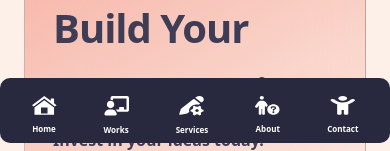
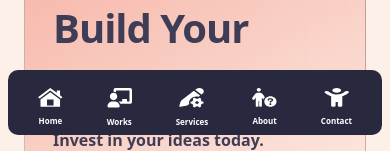
Before and after one commit to AllenDev1/TBI, a React (Create React App) app in the folder ui/: page /work in a window 390 px wide. Shown: the part 693-844 px from the top of the page. Built offline with nearby package versions, Linux system fonts and the light colour scheme; no server answers.

Commit message:
:bug: bug with the navbar

```diff
--- a/ui/src/components/navbar.jsx
+++ b/ui/src/components/navbar.jsx
@@ -20,21 +20,15 @@ const Navbars = () => {
 	const listenScrollEvent = (event) => {
 		if (window.scrollY < 10) {
 			document.getElementById("navbar-top").style.filter = "none";
-			if (window.screen.width < 994) {
-				document.getElementById("main-logo").style.display = "none";
-			}
 		} else if (window.scrollY > 10) {
 			document.getElementById("navbar-top").style.filter =
 				"drop-shadow(4px 4px 4px rgba(0, 0, 0, 0.25))";
-			if (window.screen.width < 994) {
-				document.getElementById("main-logo").style.display = "none";
-			}
 		}
 	};
 
 	useEffect(() => {
-		// window.addEventListener("scroll", listenScrollEvent);
-		// return () => window.removeEventListener("scroll", listenScrollEvent);
+		window.addEventListener("scroll", listenScrollEvent);
+		return () => window.removeEventListener("scroll", listenScrollEvent);
 	}, []);
 
 	return (
--- a/ui/src/scss/nav.scss
+++ b/ui/src/scss/nav.scss
@@ -70,6 +70,13 @@
 		}
 	}
 }
+@media (max-width: 574px) {
+	.navbar-top {
+		.navbar-container {
+			margin: 0.5rem;
+		}
+	}
+}
 
 @media (max-width: 994px) {
 	.first-section .lading-cont {
@@ -118,7 +125,6 @@
 			background: #28293e;
 			padding: 0.5rem;
 			border-radius: 10px;
-			// margin: 0.5rem;
 
 			.main-logo {
 				img {
```
